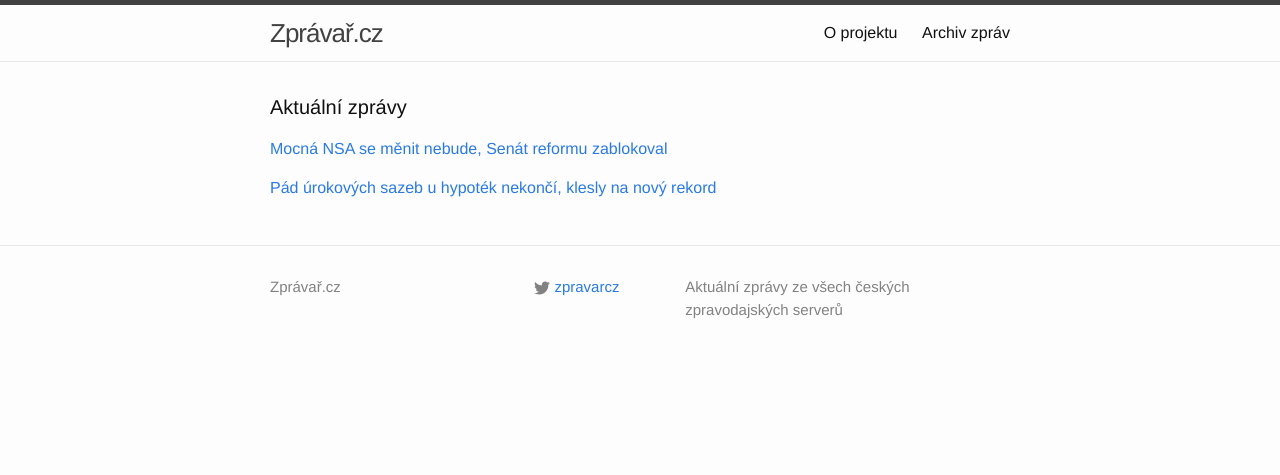
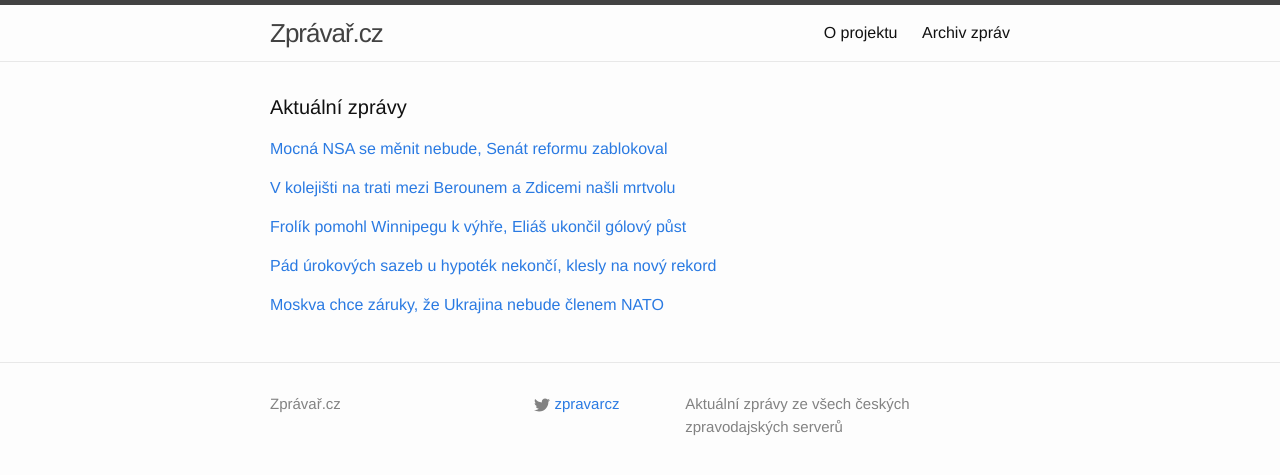
Before and after one commit to adliska/zpravar, a Jekyll site: the page built from index.html, in a window 1280 px wide. Shown: the top 475 px of the page. Built offline with Jekyll 4.4.1, drawn with Linux system fonts in a browser that asks for light colours.

Commit message:
zpravar news update

```diff
--- a/index.html
+++ b/index.html
@@ -13,12 +13,35 @@ layout: default
 <li><a href=http://www.ceskenoviny.cz/zpravy/zpravy/senat-zablokoval-reformu-zkompromitovane-vyzvedne-sluzby-nsa/1148771>Senát zablokoval reformu zkompromitované výzvědné služby NSA - www.ceskenoviny.cz</a></li>
 <li><a href=http://zpravy.idnes.cz/reforma-nsa-neprosla-senatem-dit-/zahranicni.aspx?c=A141119_023006_zahranicni_neh>NSA se měnit nebude, podle republikánů by to pomohlo jen nepřátelům USA - zpravy.idnes.cz</a></li>
 </ul>
-</div><p><a href="javascript:;" onclick="toggle_visibility('zpravy1')">Pád úrokových sazeb u hypoték nekončí, klesly na nový rekord</a></p>
+</div><p><a href="javascript:;" onclick="toggle_visibility('zpravy1')">V kolejišti na trati mezi Berounem a Zdicemi našli mrtvolu</a></p>
 <div id="zpravy1" style="display:none">
+<ul>
+<li><a href=http://www.novinky.cz/krimi/353853-v-kolejisti-na-trati-mezi-berounem-a-zdicemi-nasli-mrtvolu.html>V kolejišti na trati mezi Berounem a Zdicemi našli mrtvolu - www.novinky.cz</a></li>
+<li><a href=http://zpravy.aktualne.cz/domaci/nalez-usmrceneho-cloveka-zastavil-vlaky-u-berouna/r~e27d38686fb311e48ee3002590604f2e/>Nález usmrceného člověka zastavil vlaky u Berouna - zpravy.aktualne.cz</a></li>
+<li><a href=http://www.rozhlas.cz/_zprava/mezi-berounem-a-zdicemi-nejezdi-vlaky-v-kolejisti-nasli-mrtveho-cloveka--1422027>Mezi Berounem a Zdicemi nejezdí vlaky, v kolejišti našli mrtvého člověka  - www.rozhlas.cz</a></li>
+<li><a href=http://praha.idnes.cz/nejezdi-vlaky-mezi-berounem-a-zdicemi-dww-/praha-zpravy.aspx?c=A141119_070422_praha-zpravy_skr>Mezi Berounem a Zdicemi nejezdí vlaky, na kolejích se našla mrtvola - praha.idnes.cz</a></li>
+</ul>
+</div><p><a href="javascript:;" onclick="toggle_visibility('zpravy2')">Frolík pomohl Winnipegu k výhře, Eliáš ukončil gólový půst</a></p>
+<div id="zpravy2" style="display:none">
+<ul>
+<li><a href=http://www.denik.cz/hokej/frolik-pomohl-winnipegu-k-vyhre-elias-ukoncil-golovy-pust-20141119.html>Frolík pomohl Winnipegu k výhře, Eliáš ukončil gólový půst - www.denik.cz</a></li>
+<li><a href=http://hokej.idnes.cz/pet-cechu-v-nhl-slavilo-branku-dkz-/nhl.aspx?c=A141119_072253_nhl_Mkr>Pět Čechů v NHL slavilo branku, Eliáš se trefil po dlouhých 17 duelech - hokej.idnes.cz</a></li>
+<li><a href=http://www.sportovninoviny.cz/zpravy/frolik-pomohl-winnipegu-k-vyhre-elias-ukoncil-golovy-pust/1148797>Frolík pomohl Winnipegu k výhře, Eliáš ukončil gólový půst - www.sportovninoviny.cz</a></li>
+<li><a href=http://sport.aktualne.cz/havlatuv-gol-nestacil-winnipeg-vyhral-i-diky-trefe-frolika/r~b77a82e06f9c11e4a10c0025900fea04/>Havlátův gól nestačil. Winnipeg vyhrál i díky trefě Frolíka - sport.aktualne.cz</a></li>
+</ul>
+</div><p><a href="javascript:;" onclick="toggle_visibility('zpravy3')">Pád úrokových sazeb u hypoték nekončí, klesly na nový rekord</a></p>
+<div id="zpravy3" style="display:none">
 <ul>
 <li><a href=http://zpravy.aktualne.cz/finance/pad-urokovych-sazeb-u-hypotek-nekonci-klesly-na-novy-rekord/r~ca5ad2ea6f3b11e4b5c5002590604f2e/>Pád úrokových sazeb u hypoték nekončí, klesly na nový rekord - zpravy.aktualne.cz</a></li>
 <li><a href=http://www.financninoviny.cz/zpravodajstvi/zpravy/sazby-hypotek-klesly-opet-na-rekordni-minimum-2-51-procenta/1148765>Sazby hypoték klesly opět na rekordní minimum 2,51 procenta - www.financninoviny.cz</a></li>
 <li><a href=http://www.novinky.cz/ekonomika/353847-sazby-hypotek-klesly-opet-na-rekordni-minimum-2-51-procenta.html>Sazby hypoték klesly opět na rekordní minimum 2,51 procenta  - www.novinky.cz</a></li>
 <li><a href=http://finance.idnes.cz/prumerne-urokove-sazby-hypotek-rijen-2014-fd7-/hypoindex.aspx?c=A141113_142645_hypoindex_zuk>Sazby hypoték stále padají a nic je nezastaví - finance.idnes.cz</a></li>
 </ul>
+</div><p><a href="javascript:;" onclick="toggle_visibility('zpravy4')">Moskva chce záruky, že Ukrajina nebude členem NATO </a></p>
+<div id="zpravy4" style="display:none">
+<ul>
+<li><a href=http://www.novinky.cz/zahranicni/evropa/353851-moskva-chce-zaruky-ze-ukrajina-nebude-clenem-nato.html>Moskva chce záruky, že Ukrajina nebude členem NATO  - www.novinky.cz</a></li>
+<li><a href=http://www.novinky.cz/zahranicni/evropa/353851-rusko-chce-zaruky-ze-ukrajina-nebude-clenem-nato.html>Rusko chce záruky, že Ukrajina nebude členem NATO  - www.novinky.cz</a></li>
+<li><a href=http://www.ceskenoviny.cz/zpravy/zpravy/peskov-rusko-chce-zaruky-ze-ukrajina-nebude-clenem-nato/1148766>Peskov: Rusko chce záruky, že Ukrajina nebude členem NATO - www.ceskenoviny.cz</a></li>
+</ul>
 </div></div>
```
